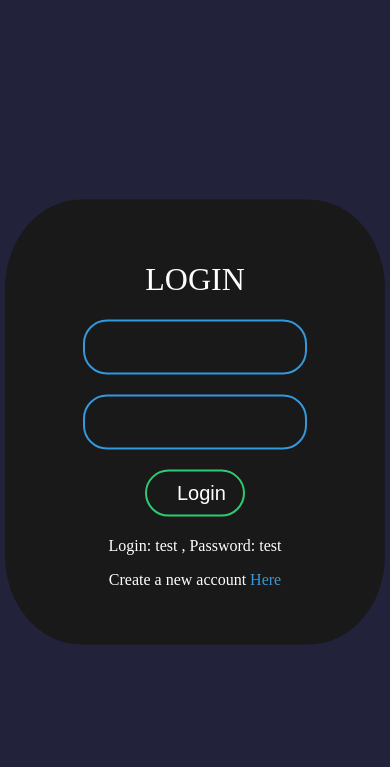
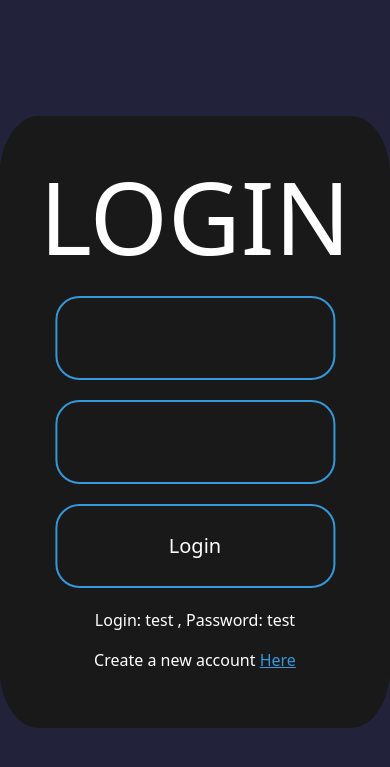
Before and after one commit to Wikkktor/TransportApp, a Django app: page /accounts/login/ in a window 390 px wide. Shown: the top 767 px of the page. Run offline with Django 3.2, Linux system fonts and the light colour scheme.

Commit message:
Login page responsive and base view map display improvements

```diff
--- a/live-static-files/static-root/main.css
+++ b/live-static-files/static-root/main.css
@@ -118,7 +118,7 @@
     width: 25%;
 }
 .login {
-    width: 300px;
+    min-width: 40vh;
     padding: 40px;
     position: absolute;
     top: 50%;
@@ -126,16 +126,17 @@
     transform: translate(-50%, -50%);
     background: #191919;
     text-align: center;
-    border-radius: 20%;
+    border-radius: 10%;
 }
 .login input {
+    width: 90%;
     background: none;
     display: block;
     margin: 20px auto;
     text-align: center;
     border: 2px solid #3498db;
-    padding: 14px 10px;
-    width: 200px;
+    padding: 25px 10px;
+    min-width: 60%;
     outline: none;
     color: white;
     border-radius: 24px;
@@ -154,24 +155,11 @@
     color: white;
     text-transform: uppercase;
     font-weight: 500;
+    font-size: 100px;
 }
 .login input:focus{
     width: 280px;
     border-color: #2ecc71;
-}
-.login input[type='submit']{
-    background: none;
-    display: block;
-    margin: 20px auto;
-    text-align: center;
-    border: 2px solid #2ecc71;
-    padding: 10px 30px;
-    outline: none;
-    color: white;
-    border-radius: 24px;
-    transition: 0.25s;
-    cursor: pointer;
-    width: 100px;
 }
 .login input[type='submit']:hover{
     background: #2ecc71;
--- a/register/templates/registration/login.html
+++ b/register/templates/registration/login.html
@@ -4,17 +4,24 @@
 <head>
     <meta charset="UTF-8">
     <link rel="stylesheet" href="/static/main.css">
+    <link href="https://cdn.jsdelivr.net/npm/bootstrap@5.0.2/dist/css/bootstrap.min.css" rel="stylesheet"
+          integrity="sha384-EVSTQN3/azprG1Anm3QDgpJLIm9Nao0Yz1ztcQTwFspd3yD65VohhpuuCOmLASjC" crossorigin="anonymous">
+    <script src="https://cdn.jsdelivr.net/npm/bootstrap@5.0.2/dist/js/bootstrap.bundle.min.js"
+            integrity="sha384-MrcW6ZMFYlzcLA8Nl+NtUVF0sA7MsXsP1UyJoMp4YLEuNSfAP+JcXn/tWtIaxVXM"
+            crossorigin="anonymous"></script>
     <title>Transport App by Wiktor Karaszewicz</title>
 </head>
-<body class="login_body">
+<body style="background-color: #22223b">
+<div class="container-sm">
                 <form class="login" method="post">
                     {% csrf_token %}
                     <h1> Login </h1>
                     {{ form.media }}
-    {{ form.as_p}}
+                    {{ form.as_p }}
                     <input type="submit" name="" value="Login">
                     <p style="color: white">Login: test , Password: test</p>
                     <p class="login_register">Create a new account <a href="/register">Here</a></p>
                 </form>
+</div>
 </body>
 </html>
--- a/register/templates/registration/register.html
+++ b/register/templates/registration/register.html
@@ -4,6 +4,11 @@
 <head>
     <meta charset="UTF-8">
     <link rel="stylesheet" href="/static/main.css">
+    <link href="https://cdn.jsdelivr.net/npm/bootstrap@5.0.2/dist/css/bootstrap.min.css" rel="stylesheet"
+          integrity="sha384-EVSTQN3/azprG1Anm3QDgpJLIm9Nao0Yz1ztcQTwFspd3yD65VohhpuuCOmLASjC" crossorigin="anonymous">
+    <script src="https://cdn.jsdelivr.net/npm/bootstrap@5.0.2/dist/js/bootstrap.bundle.min.js"
+            integrity="sha384-MrcW6ZMFYlzcLA8Nl+NtUVF0sA7MsXsP1UyJoMp4YLEuNSfAP+JcXn/tWtIaxVXM"
+            crossorigin="anonymous"></script>
     <title>Transport App by Wiktor Karaszewicz</title>
 </head>
 <body class="login_body">
--- a/templates/base.html
+++ b/templates/base.html
@@ -70,7 +70,7 @@
         </ul>
     </div>
     {% if my_map %}
-        <div style='min-width: 430px' class="col-8">
+        <div style='min-width: 430px; padding-left: 0;' class="col-8">
             {{ my_map|safe }}
         </div>
     {% endif %}
--- a/templates/list_view.html
+++ b/templates/list_view.html
@@ -1,9 +1,7 @@
 <div class ='list'>
-    <ul class="list_view">
+    <ul class="list-group">
         {% for item in object_list %}
-            <a href="{{ item.get_absolute_url }}">
-            <li class="list_item">{{ item }}</li>
-            </a>
+            <li class="list-group-item"><h3>{{ item }}</h3></li>
         {% endfor %}
     </ul>
 </div>
```
Lines whose indentation alone changed are shown as unchanged.
